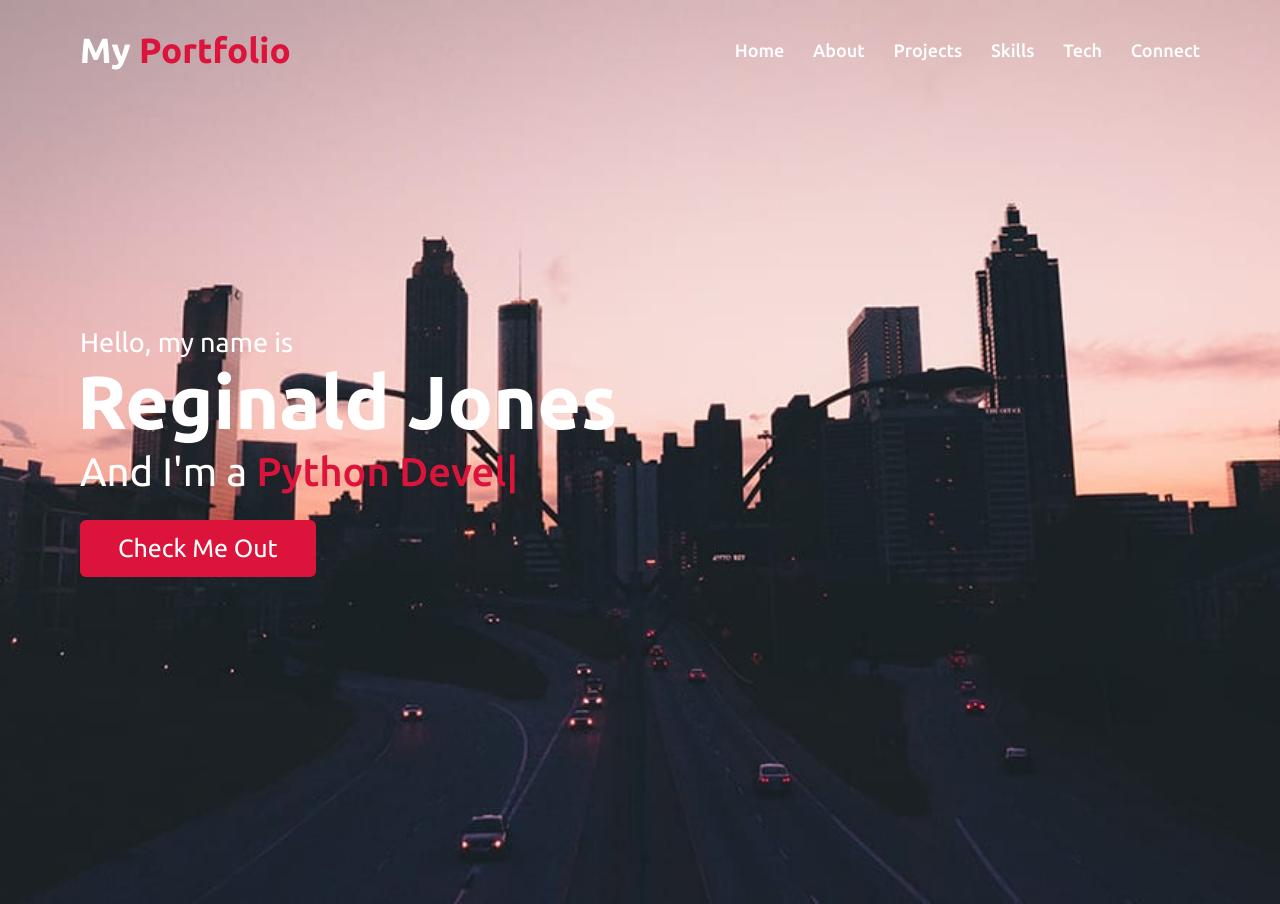
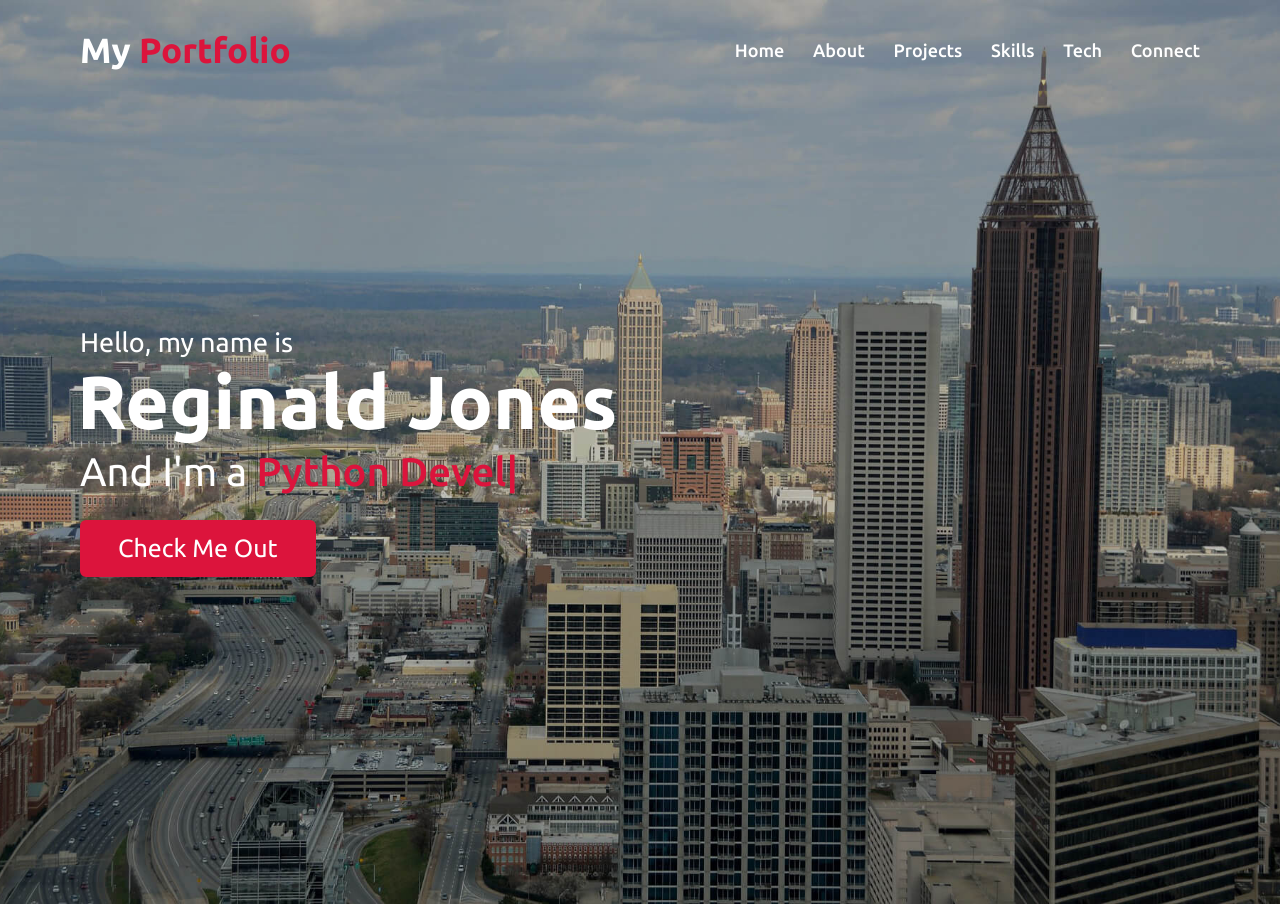
Before and after one commit to rjones18/My-Portfolio-Website-Azure-Static-Apps, a plain HTML site: page index.html in a window 1280 px wide. Shown: the top 904 px of the page. Drawn offline with nearby package versions, Linux system fonts and the light colour scheme.

Commit message:
Update style.css

```diff
--- a/style.css
+++ b/style.css
@@ -165,7 +165,7 @@ section .title::after{
 /* home section styling */
 .home{
     display: flex;
-    background: url("images/banner.jpg") no-repeat center;
+    background: url("images/banner3.jpg") no-repeat center;
     height: 113vh;
     color: #fff;
     min-height: 500px;
```
